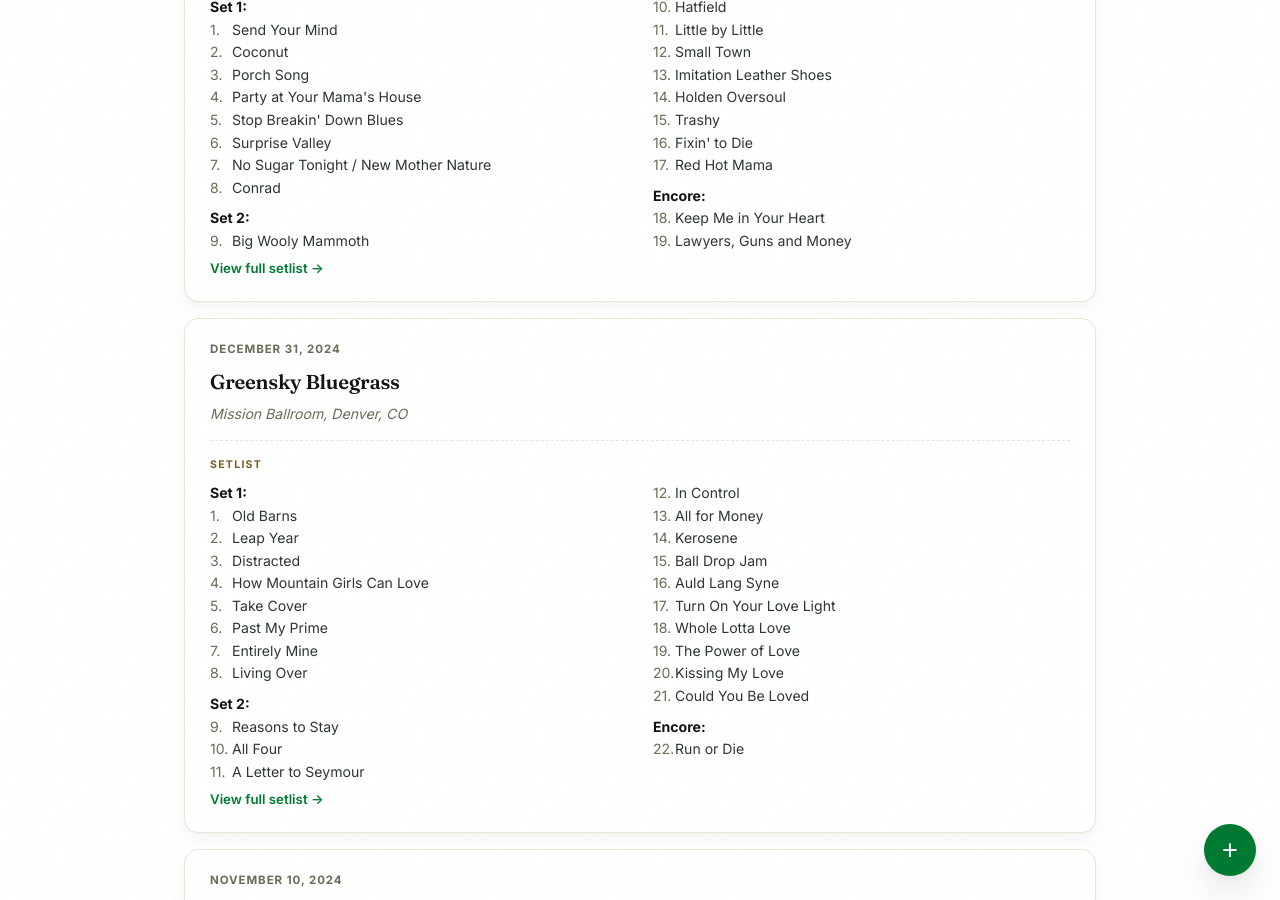
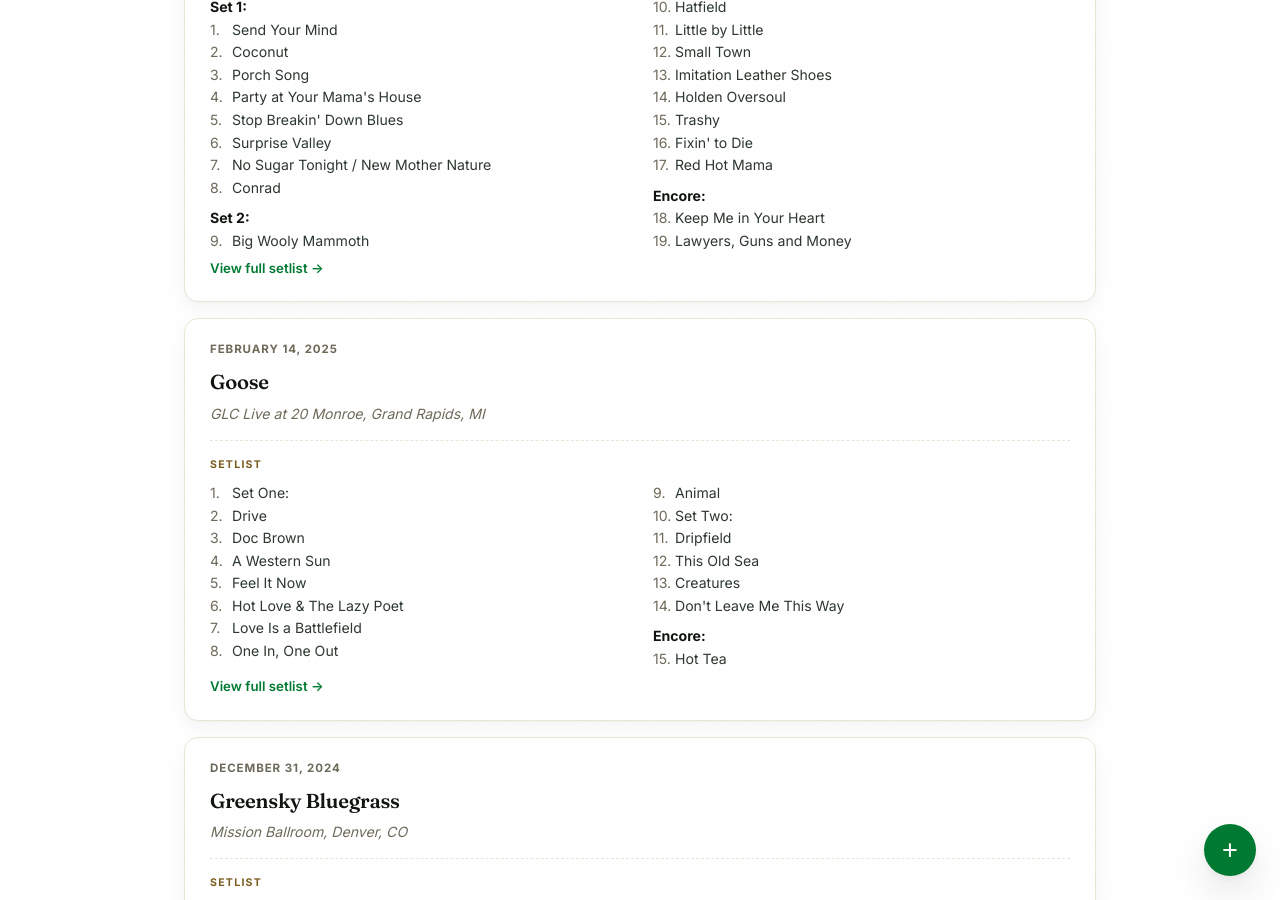
Before and after one commit to bmlanders/adventures, a Jekyll site: the page built from shows/index.html, in a window 1280 px wide and 900 px high, scrolled down 10484 px. Built offline with Jekyll 4.4.1, drawn with Linux system fonts in a browser that asks for light colours; some of the changed text lies outside the part shown.

Commit message:
Log show: Goose on 2025-02-14

```diff
--- a/shows/index.html
+++ b/shows/index.html
@@ -660,6 +660,34 @@
     </ol>
   </div>
   <a class="show-trip-link" href="https://www.setlist.fm/setlist/widespread-panic/2025/ascend-amphitheater-nashville-tn-7b5dbe6c.html" target="_blank" rel="noopener">View full setlist &rarr;</a>
+</div>
+
+<div class="show-entry" id="2025-02-14-goose">
+  <div class="show-date">February 14, 2025</div>
+  <h3>Goose</h3>
+  <div class="show-venue">GLC Live at 20 Monroe, Grand Rapids, MI</div>
+  <div class="setlist">
+    <div class="setlist-lbl">Setlist</div>
+    <ol class="setlist-list">
+      <li>Set One:</li>
+      <li>Drive</li>
+      <li>Doc Brown</li>
+      <li>A Western Sun</li>
+      <li>Feel It Now</li>
+      <li>Hot Love &amp; The Lazy Poet</li>
+      <li>Love Is a Battlefield</li>
+      <li>One In, One Out</li>
+      <li>Animal</li>
+      <li>Set Two:</li>
+      <li>Dripfield</li>
+      <li>This Old Sea</li>
+      <li>Creatures</li>
+      <li>Don't Leave Me This Way</li>
+      <li class="setlist-set">Encore:</li>
+      <li>Hot Tea</li>
+    </ol>
+  </div>
+  <a class="show-trip-link" href="https://www.nugs.net/live-download-of-goose-glc-live-at-20-monroe-grand-rapids-mi-02-14-2025-mp3-flac-or-online-music-streaming/39391.html" target="_blank" rel="noopener">View full setlist &rarr;</a>
 </div>
 
 <div class="show-entry" id="2024-12-31-greensky-bluegrass">
```
